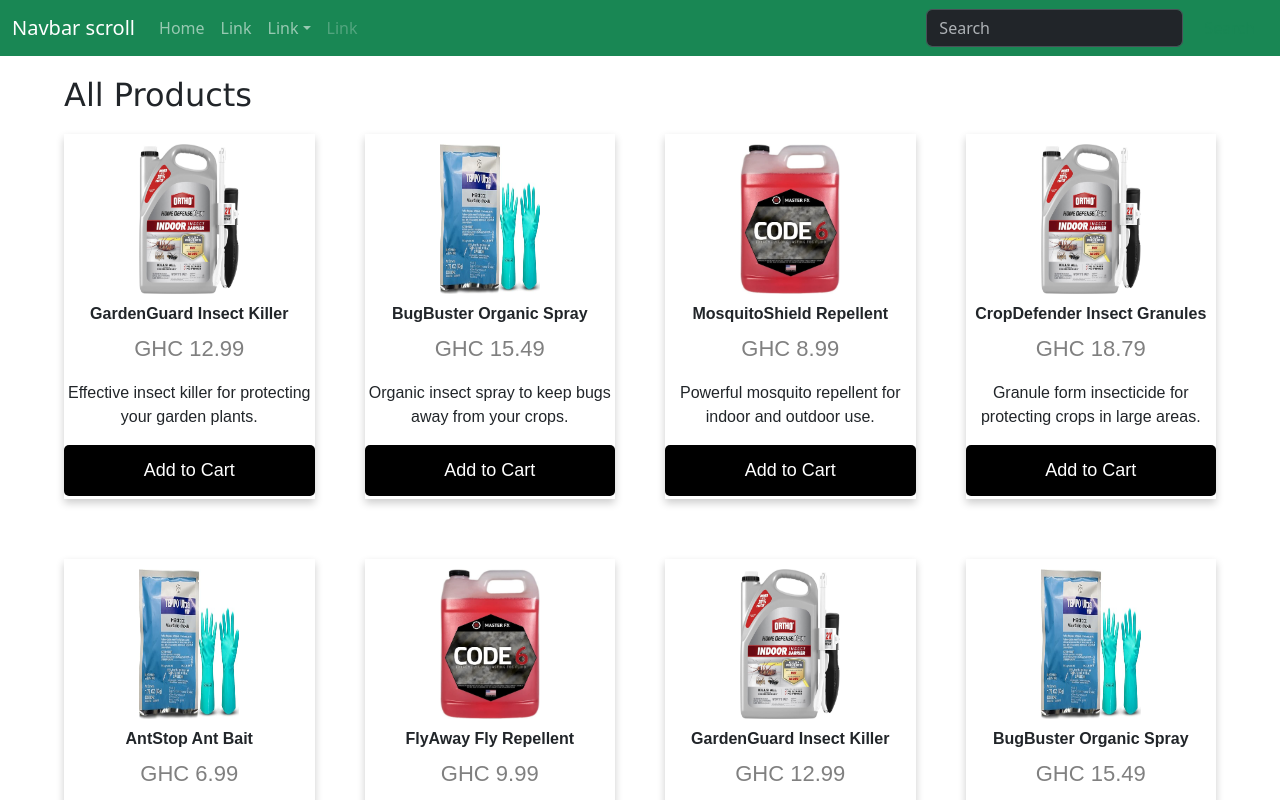
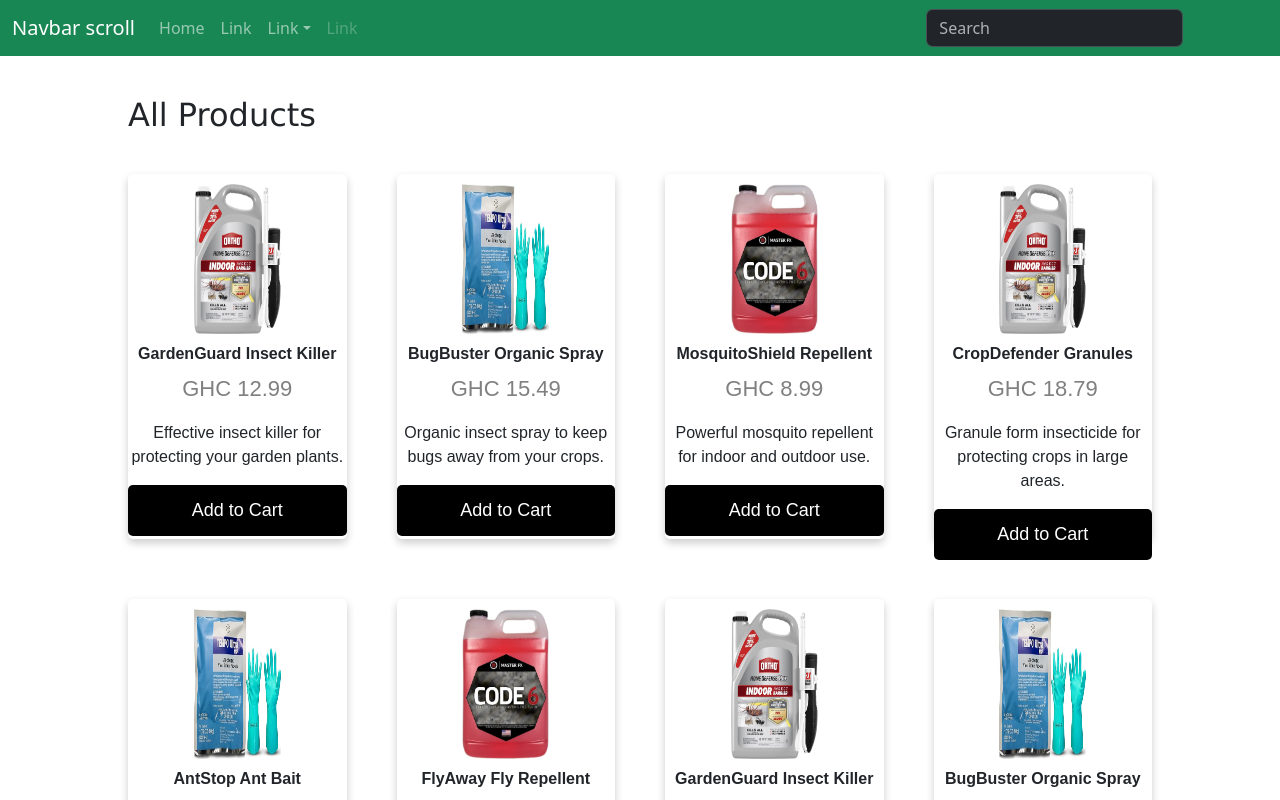
Before and after one commit to Rofiatmuritala/AgroMarketPlace, a React (Vite) app: page / in a window 1280 px wide. Shown: the top 800 px of the page. Built offline with nearby package versions, Linux system fonts and the light colour scheme.

Commit message:
spacing changes

```diff
--- a/src/App.css
+++ b/src/App.css
@@ -6,11 +6,11 @@
 
 .products-section {
     margin: auto;
-    width: 90%;
+    width: 80%;
 }
 
 .products-section-title {
-    margin: 20px 0px;
+    margin: 40px 0px;
     font-family: Verdana;
 }
 
@@ -30,6 +30,7 @@
     text-align: center;
     font-family: arial;
     height: 365px;
+    border-radius: 5px;
 }
 
 .price {
@@ -64,4 +65,5 @@
 .product-card h2 {
     font-size: 16px;
     font-weight: bold;
+    padding: 0px 5px;
 }
--- a/src/components/products-json.js
+++ b/src/components/products-json.js
@@ -23,7 +23,7 @@ export const productItems = [
           },
           {
             id: 4,
-            name: "CropDefender Insect Granules",
+            name: "CropDefender Granules",
             image_url: "./src/assets/pic3.jpg",
             price: 18.79,
             description: "Granule form insecticide for protecting crops in large areas.",
@@ -66,7 +66,7 @@ export const productItems = [
           },
           {
             id: 10,
-            name: "CropDefender Insect Granules",
+            name: "CropDefender Granules",
             image_url: "./src/assets/pic3.jpg",
             price: 18.79,
             description: "Granule form insecticide for protecting crops in large areas.",
@@ -108,7 +108,7 @@ export const productItems = [
           },
           {
             id: 16,
-            name: "CropDefender Insect Granules",
+            name: "CropDefender Granules",
             image_url: "./src/assets/pic3.jpg",
             price: 18.79,
             description: "Granule form insecticide for protecting crops in large areas.",
```
